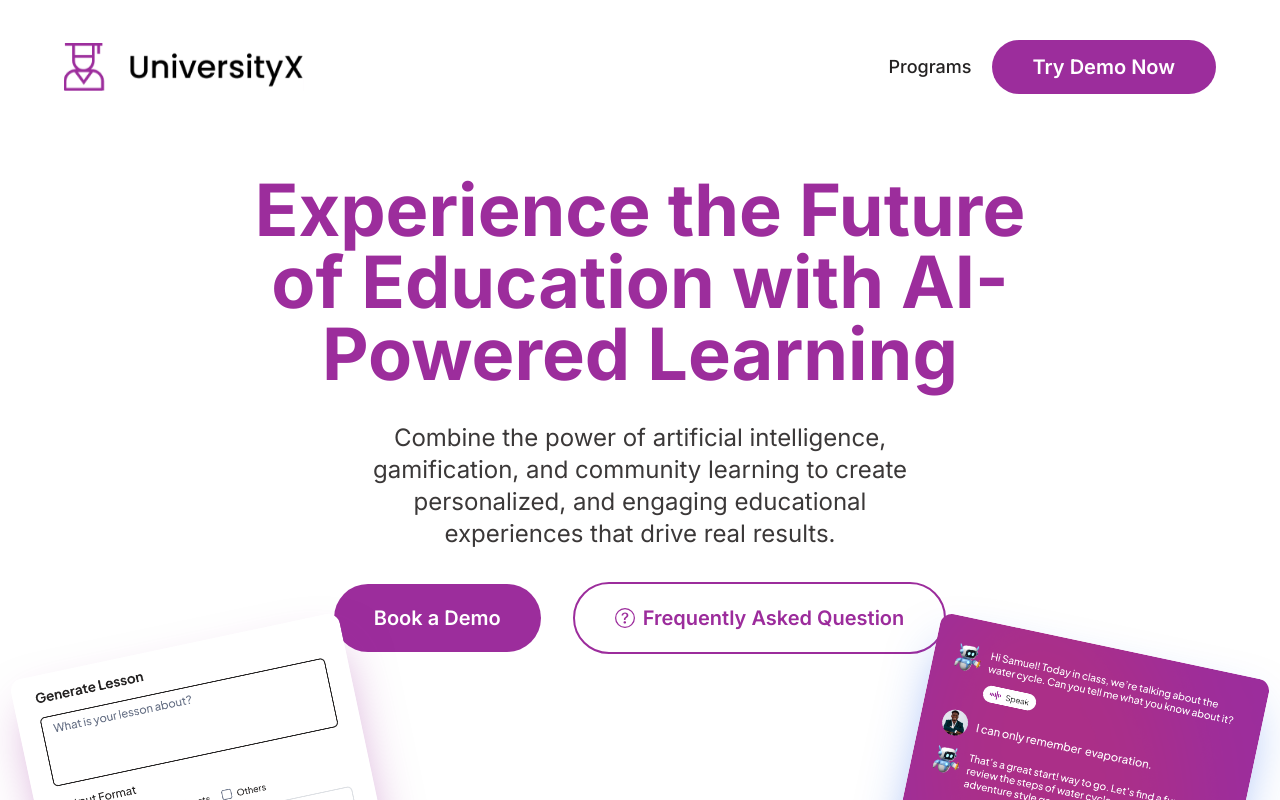
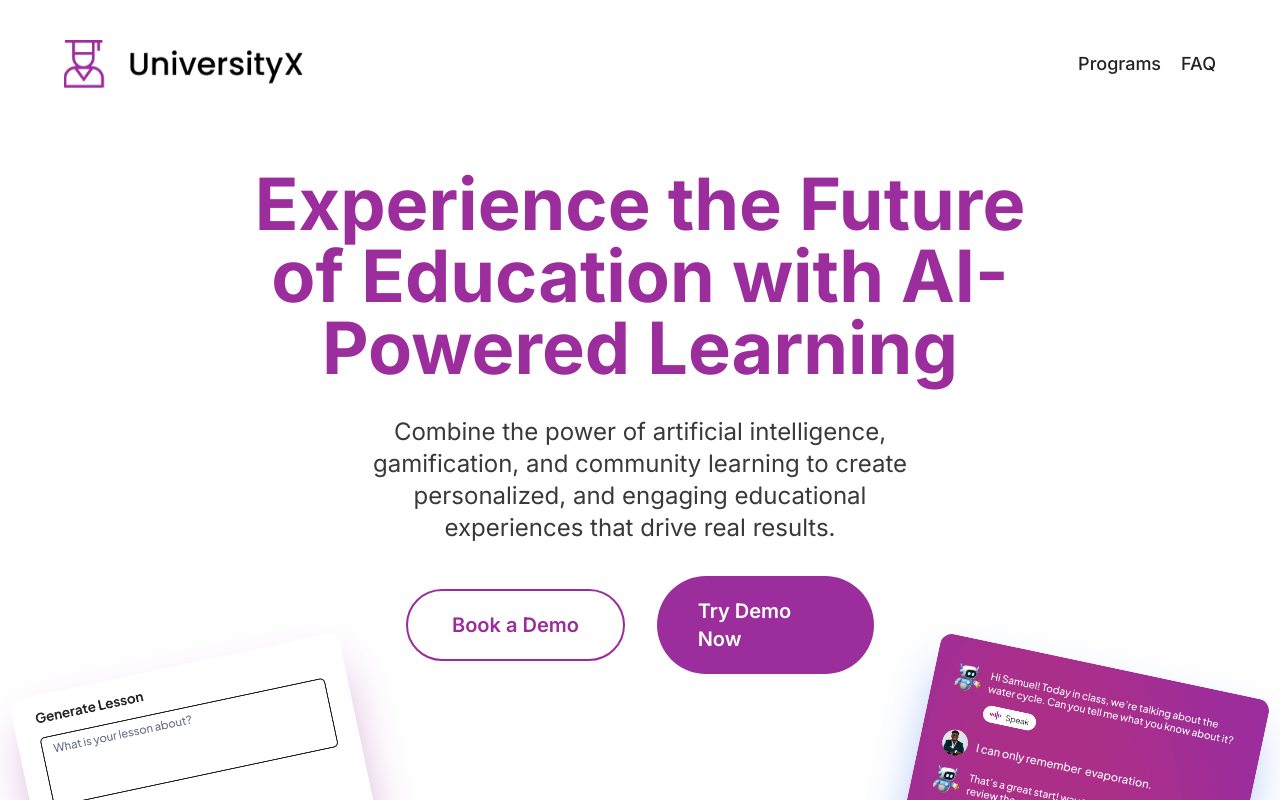
Before and after one commit to universityx-app/Alpha, a React (Vite) app: page / in a window 1280 px wide. Shown: the top 800 px of the page. Built offline with nearby package versions, Linux system fonts and the light colour scheme.

Commit message:
home page

```diff
--- a/src/routes/Home.tsx
+++ b/src/routes/Home.tsx
@@ -2,7 +2,7 @@ import React from "react";
 import logo from "../assets/logo.svg";
 // import { IoIosArrowDown } from "react-icons/io";
 import { Link } from "react-router-dom";
-import { BsQuestionCircle } from "react-icons/bs";
+
 // , BsSend, BsEnvelope
 // import { CiCalendar } from "react-icons/ci";
 // import bg1 from "../assets/images/bg!.png";
@@ -111,13 +111,12 @@ const Home: React.FC = () => {
           >
             Programs
           </Link>
-          <Link
-            // to="/signup"
-            to="/dashboard"
-            className="bg-[#9C2D9C] text-white font-semibold font-inter text-[0.8rem] md:text-xl px-3 md:px-10 py-2 md:py-3 rounded-full border border-transparent"
+          <button
+            onClick={() => scrollToPoint("faq")}
+            className="outline-none flex items-center gap-1 text-lg font-medium text-[#242222]"
           >
-            Try Demo Now
-          </Link>
+            FAQ
+          </button>
         </nav>
       </header>
       <div className="mt-20 px-5">
@@ -131,18 +130,19 @@ const Home: React.FC = () => {
             experiences that drive real results.
           </p>
           <div className="flex flex-wrap md:flex-nowrap justify-center items-center gap-3 md:gap-8">
-            <button
-              onClick={() => scrollToPoint("demo_form")}
-              className="bg-[#9C2D9C]  text-center text-white font-semibold w-full font-inter text-xl px-5 md:px-10 py-4 md:py-5 rounded-full whitespace-nowrap"
+            <a
+              href="https://docs.google.com/forms/d/e/1FAIpQLSefrE0SJ71gkQ3Ogga8SY7xvuVQ-XPk_Q91OwF6mSnKYsW_rg/viewform?usp=sf_link"
+              target="_blank" // onClick={() => scrollToPoint("demo_form")}
+              className="flex items-center justify-center gap-2 bg-[#fff] border-2 w-full border-[#9C2C9C] text-[#9C2C9C] font-semibold font-inter text-xl whitespace-nowrap md:px-10 px-3 py-4 md:py-5 rounded-full"
             >
               Book a Demo
-            </button>{" "}
-            <button
-              onClick={() => scrollToPoint("faq")}
-              className="flex items-center justify-center gap-2 bg-[#fff] border-2 w-full border-[#9C2C9C] text-[#9C2C9C] font-semibold font-inter text-xl whitespace-nowrap md:px-10 px-3 py-4 md:py-5 rounded-full"
+            </a>{" "}
+            <Link
+              to="/dashboard"
+              className="flex items-center justify-center w-full py-5 bg-[#9C2D9C] text-white font-semibold font-inter text-xl px-3 md:px-10 rounded-full border border-transparent"
             >
-              <BsQuestionCircle /> Frequently Asked Question
-            </button>{" "}
+              Try Demo Now
+            </Link>
           </div>
         </div>
 
```
